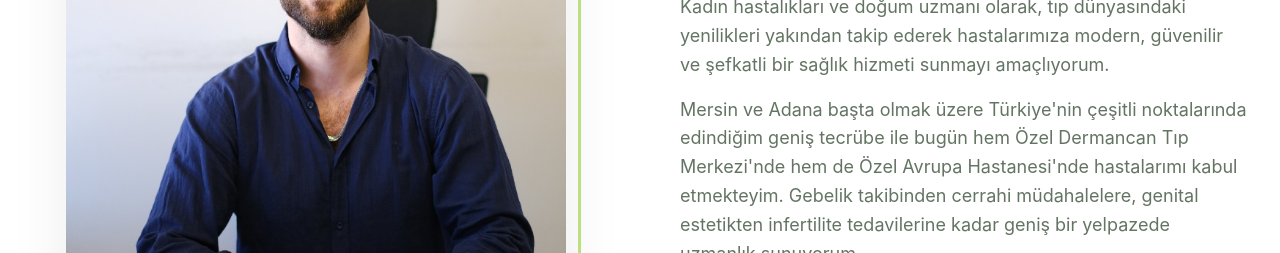
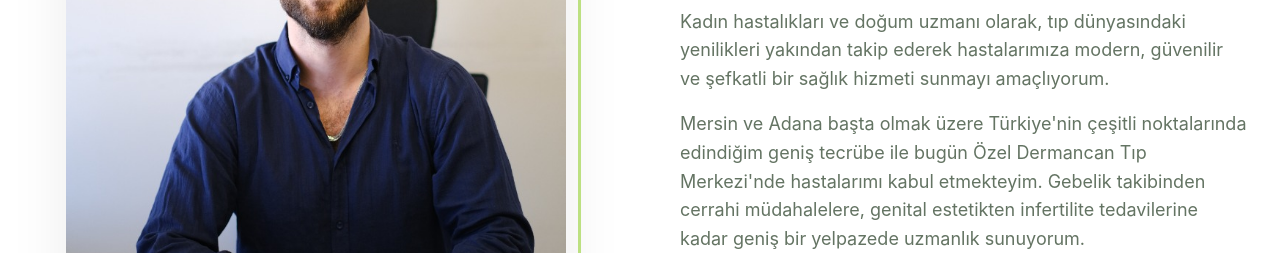
Before and after one commit to Honorwhite/cagriyapar, a plain HTML site: page hakkimda.html in a window 1280 px wide. Shown: the part 699-952 px from the top of the page. Drawn offline with Linux system fonts and the light colour scheme.

Commit message:
hakkımda

```diff
--- a/hakkimda.html
+++ b/hakkimda.html
@@ -127,8 +127,8 @@
                 <p>Kadın hastalıkları ve doğum uzmanı olarak, tıp dünyasındaki yenilikleri yakından takip ederek
                     hastalarımıza modern, güvenilir ve şefkatli bir sağlık hizmeti sunmayı amaçlıyorum.</p>
                 <p style="margin-top: 1rem;">Mersin ve Adana başta olmak üzere Türkiye'nin çeşitli noktalarında
-                    edindiğim geniş tecrübe ile bugün hem Özel Dermancan Tıp Merkezi'nde hem de Özel Avrupa
-                    Hastanesi'nde hastalarımı kabul etmekteyim. Gebelik takibinden cerrahi müdahalelere, genital
+                    edindiğim geniş tecrübe ile bugün Özel Dermancan Tıp Merkezi'nde hastalarımı kabul etmekteyim.
+                    Gebelik takibinden cerrahi müdahalelere, genital
                     estetikten infertilite tedavilerine kadar geniş bir yelpazede uzmanlık sunuyorum.</p>
             </div>
         </div>
```
